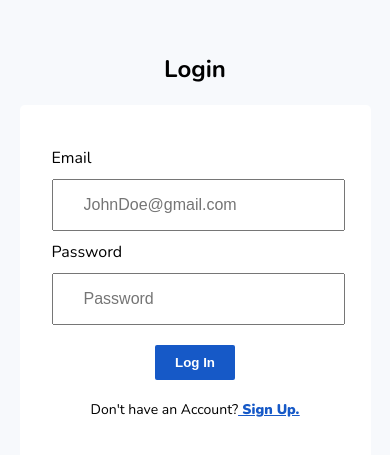
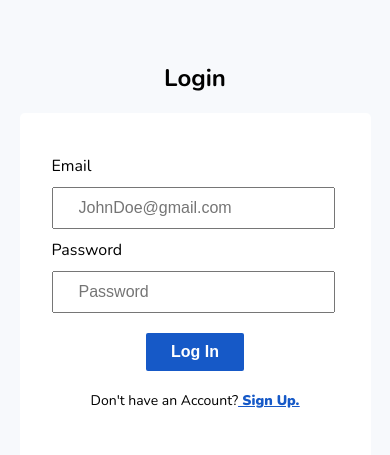
Before and after one commit to TEE2DWHY/admin-dashboard, a Next.js app: page /login in a window 390 px wide. Shown: the part 143-598 px from the top of the page. Built offline with nearby package versions, Linux system fonts and the light colour scheme.

Commit message:
modified mobile.css

```diff
--- a/styles/mobile.css
+++ b/styles/mobile.css
@@ -132,13 +132,15 @@
   }
 
   .auth-container form input {
-    padding: 15px 30px;
+    padding: 10px 25px;
     width: 80%;
     font-size: 16px;
   }
 
   .auth-container form button {
     margin: 20px auto;
+    padding: 10px 25px;
+    font-size: 16px;
   }
 
   .auth-container .alt-container {
```
